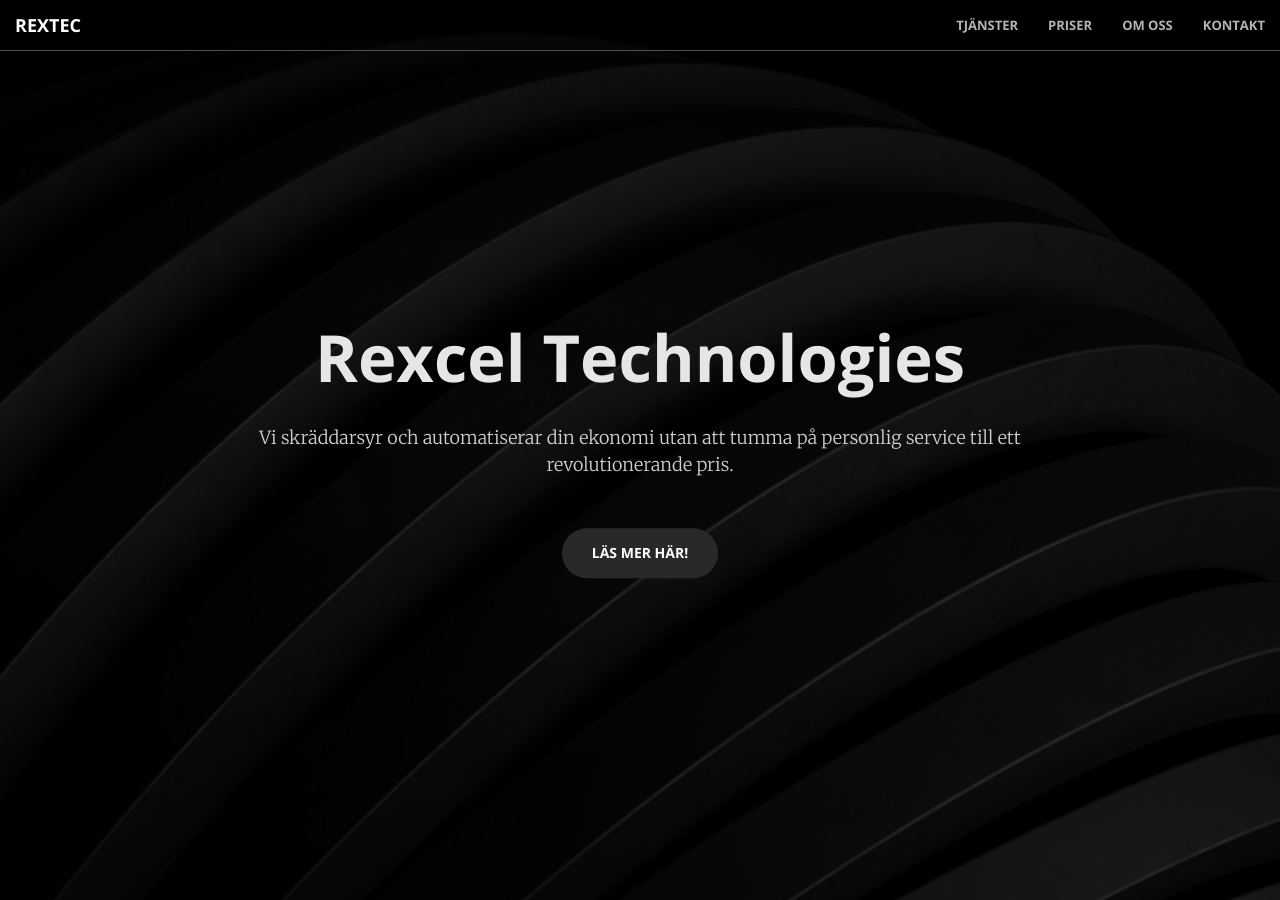
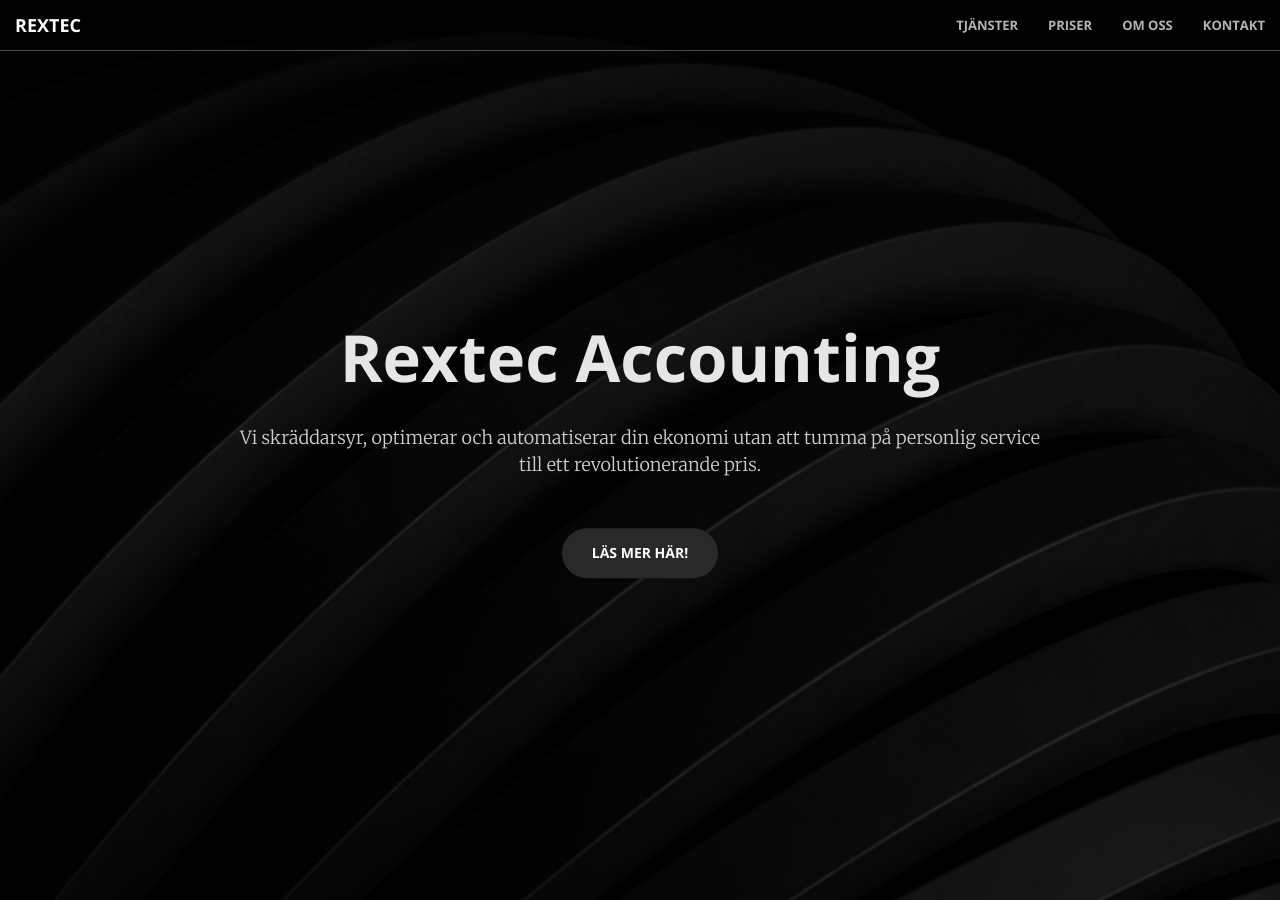
Before and after one commit to HanBiru/HanBiru.github.io, a Jekyll site: the page built from index.html, in a window 1280 px wide and 900 px high. Built offline with Jekyll 4.4.1, drawn with Linux system fonts in a browser that asks for light colours; some of the changed text lies outside the part shown.

Commit message:
Updated pricing header and list of services.

```diff
--- a/_includes/call-to-action.html
+++ b/_includes/call-to-action.html
@@ -13,6 +13,7 @@
                         <li>Momsredovisning</li>
                         <li>Bokslut & Årsredovisning</li>
                         <li>Inkomstdeklaration</li>
+                        <li>Minimerar din skatt</li>
                         <li>Rådgivning</li>
                     </ul>
                 </div>
--- a/_includes/head.html
+++ b/_includes/head.html
@@ -28,4 +28,10 @@
         <script src="https://oss.maxcdn.com/libs/html5shiv/3.7.0/html5shiv.js"></script>
         <script src="https://oss.maxcdn.com/libs/respond.js/1.4.2/respond.min.js"></script>
     <![endif]-->
+    <style>
+        #phoneLink:focus, #emailLink:focus {
+            outline: none;
+            background-color: rgba(0,0,0,0.05);
+        }
+    </style>
 </head>
--- a/_includes/header.html
+++ b/_includes/header.html
@@ -1,8 +1,8 @@
 <header>
     <div class="header-content">
         <div class="header-content-inner">
-            <h1>Rexcel Technologies</h1>
-            <p style="margin-top: 30px;">Vi skräddarsyr och automatiserar din ekonomi utan att tumma på personlig service till ett revolutionerande pris. </p>
+            <h1>Rextec Accounting</h1>
+            <p style="margin-top: 30px;">Vi skräddarsyr, optimerar och automatiserar din ekonomi utan att tumma på personlig service till ett revolutionerande pris. </p>
             <a href="#about" class="btn btn-primary btn-xl page-scroll">Läs mer här!</a>
         </div>
     </div>
--- a/_includes/services.html
+++ b/_includes/services.html
@@ -27,7 +27,7 @@
                             <p class="text-muted">Hantverkare</p>
                         </br>
                     </p>
-                    <p style="margin-top: 1rem;">399 sek/månad (inkl. moms)</p>
+                    <p style="margin-top: 1rem;">299 sek/månad (inkl. moms)</p>
                 </div>
             </div>
             <!-- End of service box -->
```
Also changed, not shown: 1 other file.
